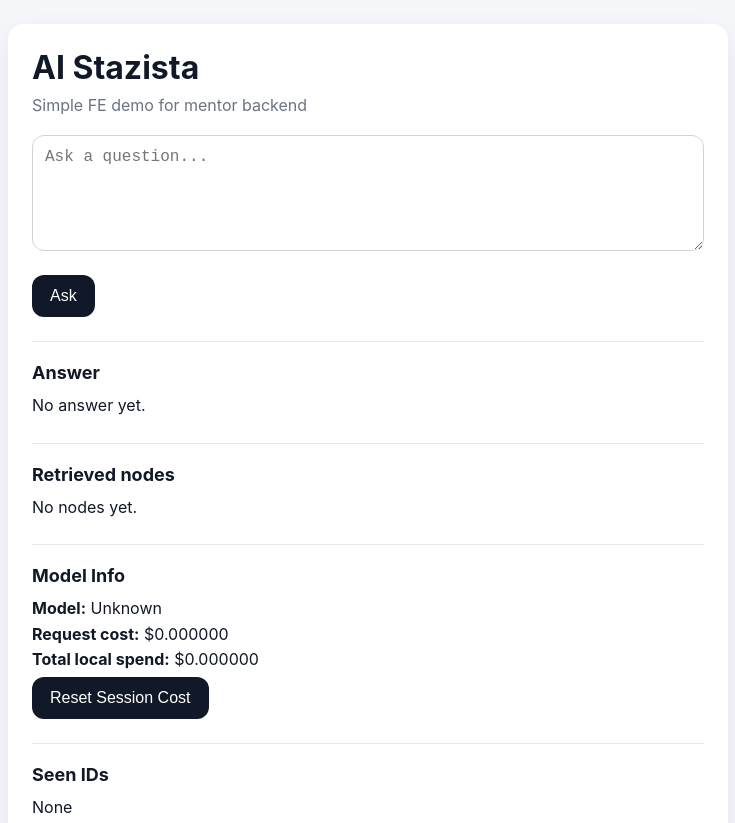
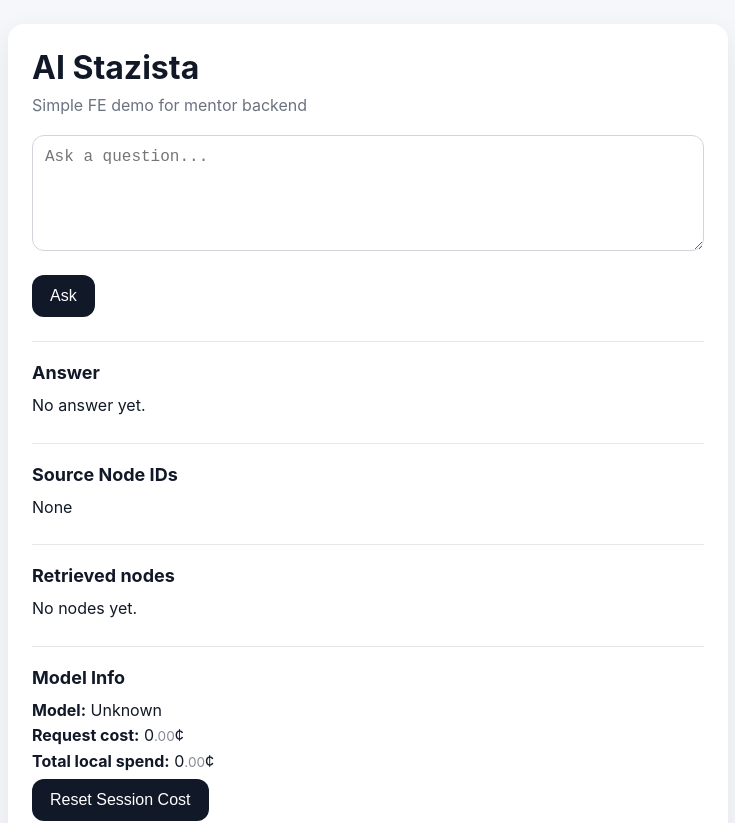
Before and after one commit to wixen28/ai-intern-fe, a React (Vite) app: page / in a window 1280 px wide. Shown: the top 823 px of the page, without its empty margins (272-1007 px from the left). Built offline with nearby package versions, Linux system fonts and the light colour scheme.

Commit message:
update cost ui

```diff
--- a/src/App.tsx
+++ b/src/App.tsx
@@ -1,4 +1,5 @@
 import { useState } from "react"
+import { formatMoneyParts } from "./helpers"
 import "./App.css"
 
 type Node = {
@@ -8,23 +9,28 @@ type Node = {
 
 function App() {
   const [question, setQuestion] = useState("")
-  const [answer, setAnswer] = useState("")
+  const [answerBullets, setAnswerBullets] = useState<string[]>([])
+  const [sourceNodeIds, setSourceNodeIds] = useState<number[]>([])
   const [retrievedNodes, setRetrievedNodes] = useState<Node[]>([])
-  const [seenIds, setSeenIds] = useState([])
+  const [seenIds, setSeenIds] = useState<number[]>([])
   const [loading, setLoading] = useState(false)
 
   const [model, setModel] = useState("")
   const [cost, setCost] = useState(0)
-  const [usage, setUsage] = useState<{input_tokens:number, output_tokens:number} | null>(null)
+  const [usage, setUsage] = useState<{ input_tokens: number; output_tokens: number } | null>(null)
   const [sessionCost, setSessionCost] = useState(
     Number(localStorage.getItem("sessionCost") || 0)
   )
+
+  const requestCostParts = formatMoneyParts(cost)
+  const sessionCostParts = formatMoneyParts(sessionCost)
 
   const handleAsk = async () => {
     if (!question.trim()) return
 
     setLoading(true)
-    setAnswer("")
+    setAnswerBullets([])
+    setSourceNodeIds([])
     setRetrievedNodes([])
     setSeenIds([])
 
@@ -39,24 +45,24 @@ function App() {
 
       const data = await res.json()
 
-      //cost logic
       setModel(data.model || "")
       setCost(data.cost || 0)
       setUsage(data.usage || null)
 
-      // session cost
       const prev = Number(localStorage.getItem("sessionCost") || 0)
       const newTotal = prev + (data.cost || 0)
 
       localStorage.setItem("sessionCost", newTotal.toString())
       setSessionCost(newTotal)
 
-      setAnswer(data.answer || "")
+      setAnswerBullets(data.answerBullets || [])
+      setSourceNodeIds(data.sourceNodeIds || [])
       setRetrievedNodes(data.retrievedNodes || [])
       setSeenIds(data.seenIds || [])
     } catch (err) {
       console.error(err)
-      setAnswer("Error contacting server.")
+      setAnswerBullets(["Error contacting server."])
+      setSourceNodeIds([])
       setRetrievedNodes([])
       setSeenIds([])
     }
@@ -83,9 +89,21 @@ function App() {
 
         <div className="answerBox">
           <h2>Answer</h2>
-          <p>{answer || "No answer yet."}</p>
+          {answerBullets.length === 0 ? (
+            <p>No answer yet.</p>
+          ) : (
+            <ul>
+              {answerBullets.map((bullet, index) => (
+                <li key={index}>{bullet}</li>
+              ))}
+            </ul>
+          )}
         </div>
 
+        <div className="answerBox">
+          <h2>Source Node IDs</h2>
+          <p>{sourceNodeIds.length ? sourceNodeIds.join(", ") : "None"}</p>
+        </div>
 
         <div className="answerBox">
           <h2>Retrieved nodes</h2>
@@ -108,10 +126,27 @@ function App() {
             <strong>Model:</strong> {model || "Unknown"}
           </p>
           <p>
-            <strong>Request cost:</strong> ${cost.toFixed(6)}
+            <strong>Request cost:</strong>{" "}
+            <span>
+              {requestCostParts.unit === "$" ? "$" : ""}
+              {requestCostParts.main}
+              <span style={{ opacity: 0.5, fontSize: "0.85em" }}>
+                .{requestCostParts.decimals}
+              </span>
+              {requestCostParts.unit === "¢" ? "¢" : ""}
+            </span>
           </p>
+
           <p>
-            <strong>Total local spend:</strong> ${sessionCost.toFixed(6)}
+            <strong>Total local spend:</strong>{" "}
+            <span>
+              {sessionCostParts.unit === "$" ? "$" : ""}
+              {sessionCostParts.main}
+              <span style={{ opacity: 0.5, fontSize: "0.85em" }}>
+                .{sessionCostParts.decimals}
+              </span>
+              {sessionCostParts.unit === "¢" ? "¢" : ""}
+            </span>
           </p>
           <button
             onClick={() => {
--- /dev/null
+++ b/src/helpers.ts
@@ -0,0 +1,22 @@
+export function formatMoneyParts(dollars: number) {
+  if (dollars < 1) {
+    const cents = dollars * 100
+    const full = cents.toFixed(4)
+    const [main, decimals = "00"] = full.split(".")
+
+    return {
+      unit: "¢",
+      main,
+      decimals: decimals.slice(0, 2)
+    }
+  }
+
+  const full = dollars.toFixed(4)
+  const [main, decimals = "00"] = full.split(".")
+
+  return {
+    unit: "$",
+    main,
+    decimals: decimals.slice(0, 2)
+  }
+}
```
